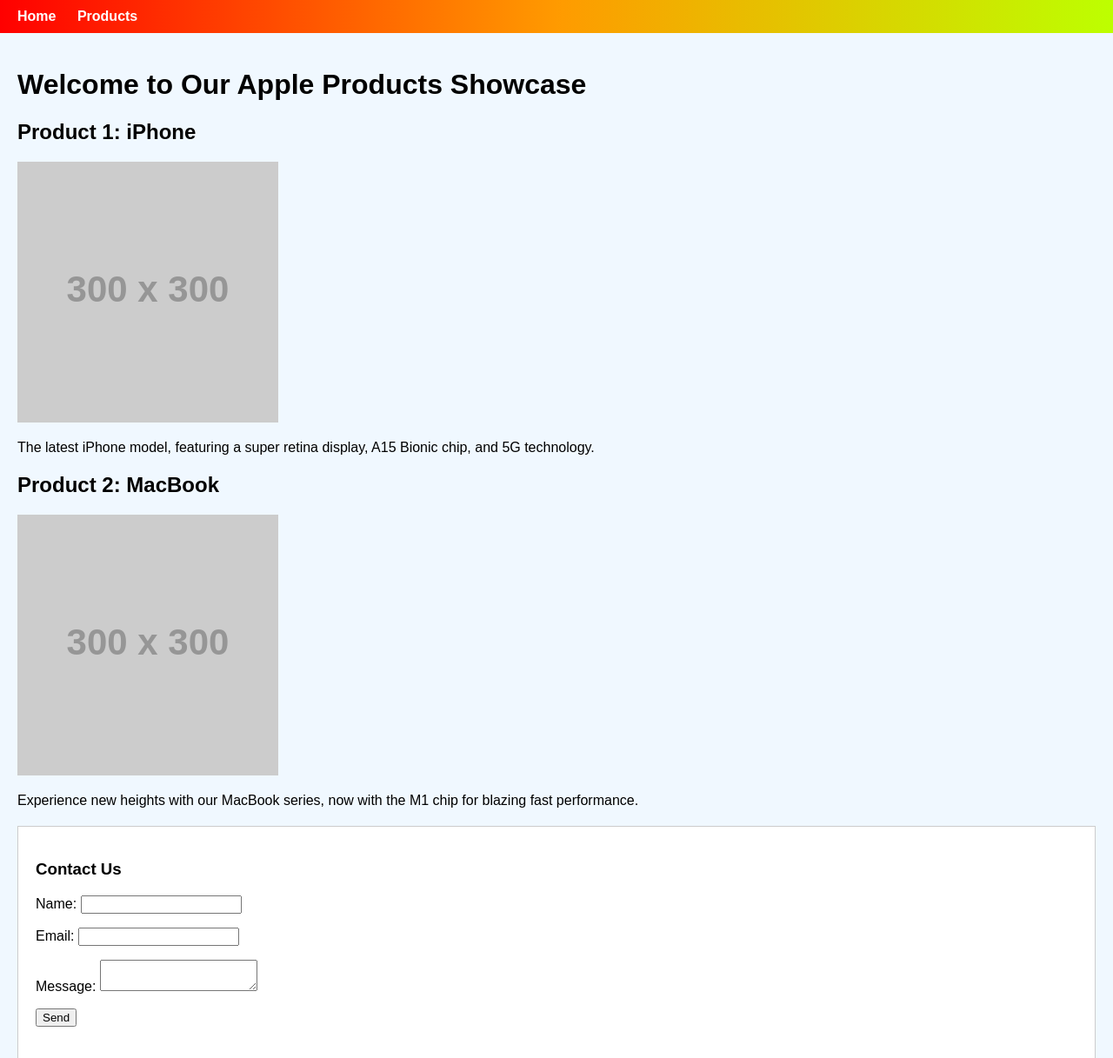
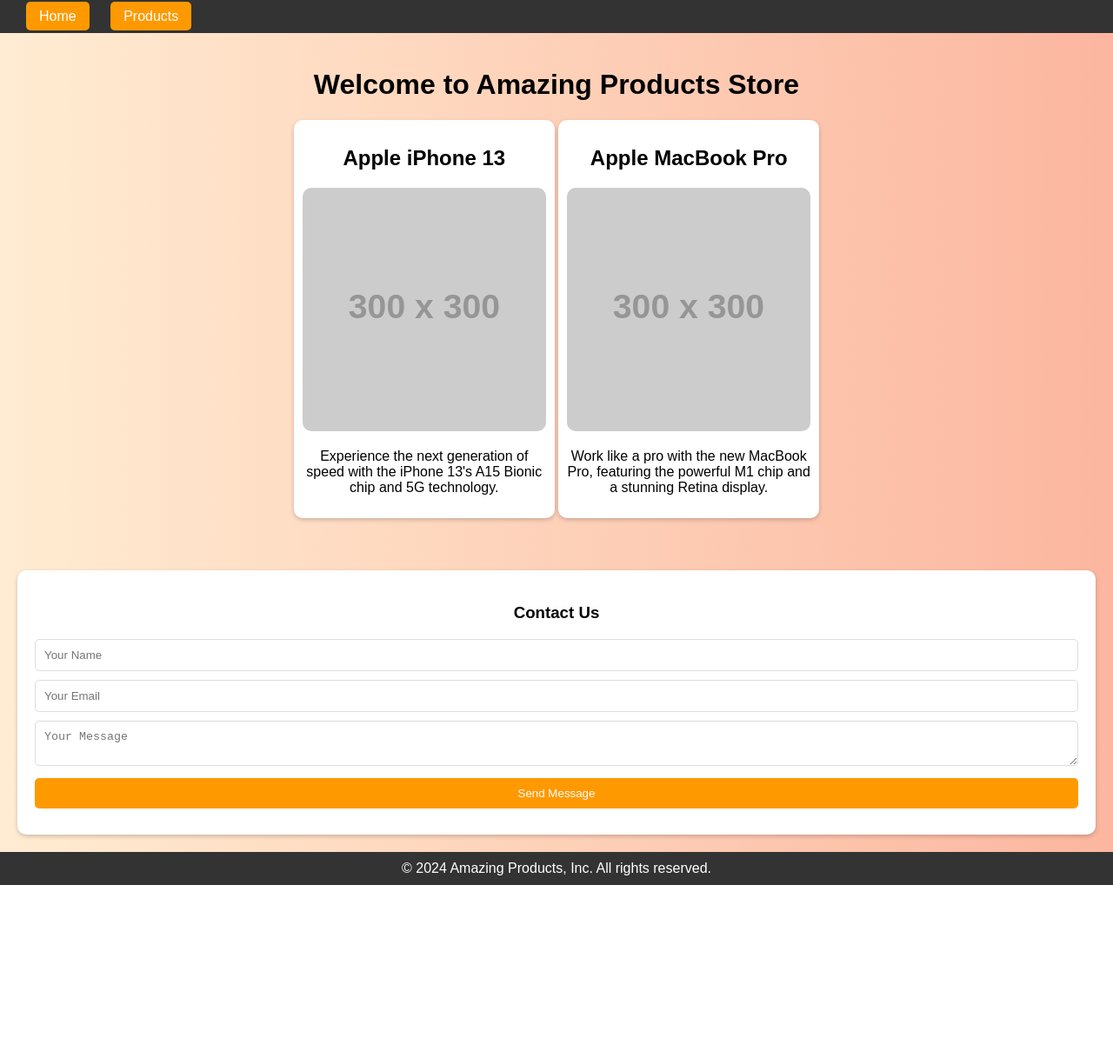
Before and after one commit to alialhamadani/IA, a plain HTML site: page index.html in a window 1280 px wide. Shown: the top 1217 px of the page at 87% size. After the commit the page ends 1018 px from the top, so only its background shows below. Drawn offline with Linux system fonts and the light colour scheme; placeholder pictures from the web are drawn by us.

Commit message:
Update index.html

```diff
--- a/index.html
+++ b/index.html
@@ -3,51 +3,55 @@
 <head>
 <meta charset="UTF-8">
 <meta name="viewport" content="width=device-width, initial-scale=1.0">
-<title>Apple Products</title>
+<title>Amazing Products</title>
 <style>
-    body { font-family: Arial, sans-serif; margin: 0; padding: 0; background-color: #f0f8ff; }
-    header { background: linear-gradient(90deg, rgba(255,0,0,1) 0%, rgba(255,154,0,1) 50%, rgba(189,255,0,1) 100%); padding: 10px 20px; }
-    header a { color: white; margin-right: 20px; text-decoration: none; font-weight: bold; }
-    .content { padding: 20px; }
-    .product { margin-bottom: 20px; }
-    .product img { width: 100%; max-width: 300px; }
-    footer { text-align: center; padding: 10px 0; background-color: #222; color: white; }
-    form { background: #fff; padding: 20px; border: 1px solid #ccc; }
+    * { box-sizing: border-box; }
+    body { font-family: Arial, sans-serif; margin: 0; padding: 0; background: linear-gradient(to right, #ffecd2 0%, #fcb69f 100%); }
+    .header { padding: 10px 20px; background: #333; }
+    .header a { color: #fff; text-decoration: none; padding: 8px 15px; margin: 0 10px; background: #f90; border-radius: 5px; }
+    .content { padding: 20px; text-align: center; }
+    .product { margin-bottom: 30px; display: inline-block; width: 300px; padding: 10px; background: #fff; border-radius: 10px; box-shadow: 0 2px 5px rgba(0,0,0,0.2); }
+    .product img { max-width: 100%; border-radius: 10px; }
+    .footer { background: #333; color: #fff; text-align: center; padding: 10px 0; }
+    form { background: #fff; padding: 20px; margin-top: 30px; border-radius: 10px; box-shadow: 0 2px 5px rgba(0,0,0,0.2); }
+    input, textarea, button { width: 100%; padding: 10px; margin-bottom: 10px; border-radius: 5px; border: 1px solid #ddd; }
+    button { background: #f90; color: #fff; border: none; cursor: pointer; }
+    button:hover { background: #e89f00; }
 </style>
 </head>
 <body>
-<header>
+<div class="header">
     <a href="#home">Home</a>
     <a href="#products">Products</a>
-</header>
+</div>
 <div class="content">
-    <h1>Welcome to Our Apple Products Showcase</h1>
+    <h1>Welcome to Amazing Products Store</h1>
     <div class="product">
-        <h2>Product 1: iPhone</h2>
-        <img src="https://via.placeholder.com/300x300.png?text=iPhone" alt="iPhone">
-        <p>The latest iPhone model, featuring a super retina display, A15 Bionic chip, and 5G technology.</p>
+        <h2>Apple iPhone 13</h2>
+        <img src="https://via.placeholder.com/300x300.png?text=iPhone+13" alt="iPhone 13">
+        <p>Experience the next generation of speed with the iPhone 13's A15 Bionic chip and 5G technology.</p>
     </div>
     <div class="product">
-        <h2>Product 2: MacBook</h2>
-        <img src="https://via.placeholder.com/300x300.png?text=MacBook" alt="MacBook">
-        <p>Experience new heights with our MacBook series, now with the M1 chip for blazing fast performance.</p>
+        <h2>Apple MacBook Pro</h2>
+        <img src="https://via.placeholder.com/300x300.png?text=MacBook+Pro" alt="MacBook Pro">
+        <p>Work like a pro with the new MacBook Pro, featuring the powerful M1 chip and a stunning Retina display.</p>
     </div>
-    <form>
+    <form id="contactForm">
         <h3>Contact Us</h3>
-        <p>Name: <input type="text" name="name"></p>
-        <p>Email: <input type="email" name="email"></p>
-        <p>Message: <textarea name="message"></textarea></p>
-        <p><button type="submit">Send</button></p>
+        <input type="text" name="name" placeholder="Your Name" required>
+        <input type="email" name="email" placeholder="Your Email" required>
+        <textarea name="message" placeholder="Your Message" required></textarea>
+        <button type="submit">Send Message</button>
     </form>
 </div>
-<footer>
-    &copy; 2024 Apple Products. All rights reserved.
-</footer>
+<div class="footer">
+    &copy; 2024 Amazing Products, Inc. All rights reserved.
+</div>
 <script>
-    document.querySelector('form').onsubmit = function(event) {
-        event.preventDefault(); // Prevent form submission
-        alert('Thank you for your message!');
-    };
+document.getElementById('contactForm').addEventListener('submit', function(event) {
+    event.preventDefault(); // Prevent the form from submitting
+    alert('Thank you for your message!');
+});
 </script>
 </body>
 </html>
```
